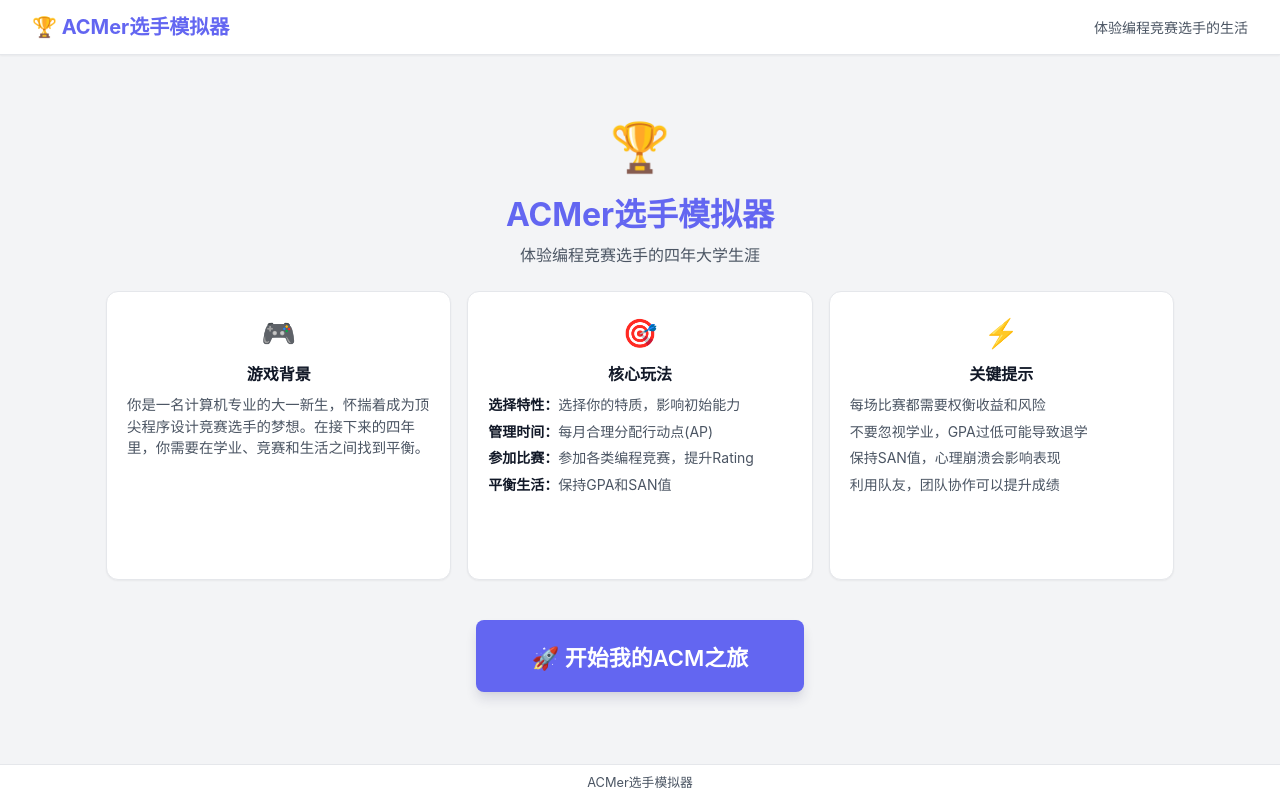
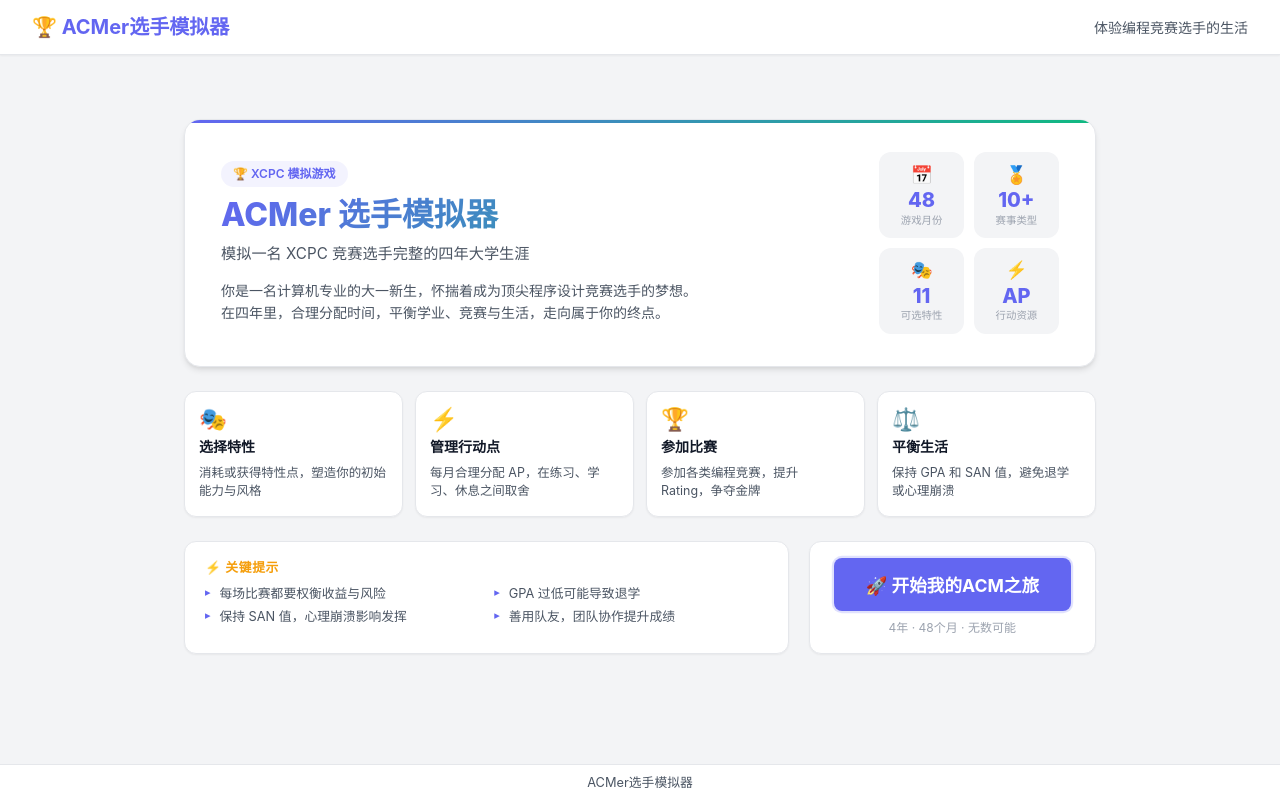
Before and after one commit to a48zhang/ACMer-Simulator, a React (Vite) app: page / in a window 1280 px wide. Built offline with nearby package versions, Linux system fonts and the light colour scheme.

Commit message:
fix: UI improvements - redesign intro panel, fix trait panel layout, badge position, inline events
Co-authored-by: a48zhang <107384053+a48zhang@users.noreply.github.com>

```diff
--- a/src/components/panels/EventPanel.jsx
+++ b/src/components/panels/EventPanel.jsx
@@ -175,7 +175,7 @@ InlineChoiceButton.displayName = 'InlineChoiceButton';
 const EventCardItem = memo(({ event, onOpenEvent, onDirectChoice }) => {
   // 检查是否为简单事件（可以内联选择）
   const isSimple = useMemo(() => {
-    return event.choices?.length === 2 &&
+    return event.choices?.length > 0 &&
       event.choices.every(c => !c.requiresTeamSelection && !c.specialAction);
   }, [event.choices]);
 
--- a/src/components/panels/IntroPanel.jsx
+++ b/src/components/panels/IntroPanel.jsx
@@ -1,178 +1,379 @@
-import styled from 'styled-components';
+import styled, { keyframes } from 'styled-components';
 import { Button } from '../common/Button';
+import { TRAITS } from '../../data/traits';
 
+const fadeUp = keyframes`
+  from { opacity: 0; transform: translateY(16px); }
+  to   { opacity: 1; transform: translateY(0); }
+`;
+
+const pulse = keyframes`
+  0%, 100% { box-shadow: 0 0 0 0 rgba(99,102,241,0.25); }
+  50%       { box-shadow: 0 0 0 10px rgba(99,102,241,0); }
+`;
+
+/* ─── Outer wrapper ─────────────────────────────────────── */
 const IntroPanelWrapper = styled.section`
-  max-width: 1100px;
+  width: 100%;
+  max-width: 960px;
   margin: 0 auto;
-  padding: 1.5rem 1rem;
-  height: 100%;
+  padding: 2rem 1.5rem 2.5rem;
   display: flex;
   flex-direction: column;
+  gap: 1.5rem;
+  animation: ${fadeUp} 0.5s ease-out both;
 `;
 
-const IntroHero = styled.div`
-  text-align: center;
-  margin-bottom: 1.5rem;
-  flex-shrink: 0;
+/* ─── Hero row ───────────────────────────────────────────── */
+const HeroRow = styled.div`
+  display: grid;
+  grid-template-columns: 1fr auto;
+  gap: 2rem;
+  align-items: center;
+  background: ${props => props.theme.colors.surface};
+  border: 1px solid ${props => props.theme.colors.border};
+  border-radius: ${props => props.theme.radius.xl};
+  padding: 2rem 2.25rem;
+  box-shadow: ${props => props.theme.shadows.md};
+  position: relative;
+  overflow: hidden;
+
+  &::before {
+    content: '';
+    position: absolute;
+    top: 0; left: 0; right: 0;
+    height: 3px;
+    background: linear-gradient(90deg,
+      ${props => props.theme.colors.primary},
+      ${props => props.theme.colors.secondary});
+  }
+
+  @media (max-width: 640px) {
+    grid-template-columns: 1fr;
+  }
 `;
 
-const IntroLogo = styled.div`
-  font-size: 3rem;
-  margin-bottom: 0.5rem;
+const HeroLeft = styled.div`
+  display: flex;
+  flex-direction: column;
+  gap: 0.6rem;
 `;
 
-const IntroTitle = styled.h1`
-  font-size: 2rem;
-  font-weight: 700;
+const HeroBadge = styled.span`
+  display: inline-flex;
+  align-items: center;
+  gap: 0.3rem;
+  font-size: 0.75rem;
+  font-weight: 600;
   color: ${props => props.theme.colors.primary};
-  margin-bottom: 0.25rem;
+  background: rgba(99,102,241,0.08);
+  padding: 0.25rem 0.75rem;
+  border-radius: ${props => props.theme.radius.full};
+  width: fit-content;
 `;
 
-const IntroSubtitle = styled.p`
-  font-size: 1rem;
-  color: ${props => props.theme.colors.textSecondary};
+const HeroTitle = styled.h1`
+  font-size: 2rem;
+  font-weight: 800;
+  color: ${props => props.theme.colors.textMain};
+  line-height: 1.15;
+  margin: 0;
+  background: linear-gradient(135deg,
+    ${props => props.theme.colors.primary},
+    ${props => props.theme.colors.secondary});
+  -webkit-background-clip: text;
+  -webkit-text-fill-color: transparent;
+  background-clip: text;
 `;
 
-const IntroCards = styled.div`
-  display: flex;
-  flex-direction: row;
-  gap: 1rem;
-  margin-bottom: 1.5rem;
-  flex: 1;
-  min-height: 0;
+const HeroTagline = styled.p`
+  font-size: 0.95rem;
+  color: ${props => props.theme.colors.textSecondary};
+  margin: 0;
+  line-height: 1.5;
 `;
 
-const IntroCard = styled.div`
-  flex: 1;
-  background: ${props => props.theme.colors.surface};
-  border-radius: ${props => props.theme.radius.lg};
-  padding: 1.25rem;
-  box-shadow: ${props => props.theme.shadows.sm};
-  border: 1px solid ${props => props.theme.colors.border};
-  overflow-y: auto;
-  min-width: 0;
+const HeroDesc = styled.p`
+  font-size: 0.875rem;
+  color: ${props => props.theme.colors.textSecondary};
+  line-height: 1.6;
+  margin: 0.25rem 0 0;
+  max-width: 480px;
 `;
 
-const IntroCardIcon = styled.div`
-  font-size: 1.75rem;
-  margin-bottom: 0.5rem;
+/* Stat mini-grid on the right */
+const HeroStats = styled.div`
+  display: grid;
+  grid-template-columns: 1fr 1fr;
+  gap: 0.6rem;
+  min-width: 180px;
+
+  @media (max-width: 640px) {
+    grid-template-columns: repeat(4, 1fr);
+    min-width: unset;
+  }
+`;
+
+const StatCard = styled.div`
+  display: flex;
+  flex-direction: column;
+  align-items: center;
+  gap: 0.15rem;
+  background: ${props => props.theme.colors.background};
+  border-radius: ${props => props.theme.radius.lg};
+  padding: 0.6rem 0.5rem;
   text-align: center;
 `;
 
-const IntroCardTitle = styled.h3`
-  font-size: 1rem;
-  font-weight: 600;
-  color: ${props => props.theme.colors.textMain};
-  margin-bottom: 0.5rem;
-  text-align: center;
+const StatIcon = styled.span`
+  font-size: 1.1rem;
+`;
+const StatNum = styled.span`
+  font-size: 1.25rem;
+  font-weight: 800;
+  color: ${props => props.theme.colors.primary};
+  line-height: 1;
+`;
+const StatLabel = styled.span`
+  font-size: 0.65rem;
+  color: ${props => props.theme.colors.textTertiary};
+  font-weight: 500;
 `;
 
-const IntroCardText = styled.p`
-  color: ${props => props.theme.colors.textSecondary};
-  line-height: 1.5;
-  margin-bottom: 0.5rem;
-  font-size: 0.9rem;
+/* ─── Feature cards row ─────────────────────────────────── */
+const FeatureGrid = styled.div`
+  display: grid;
+  grid-template-columns: repeat(4, 1fr);
+  gap: 0.75rem;
+
+  @media (max-width: 768px) {
+    grid-template-columns: repeat(2, 1fr);
+  }
+  @media (max-width: 480px) {
+    grid-template-columns: 1fr 1fr;
+  }
 `;
 
-const IntroCardList = styled.ul`
+const FeatureCard = styled.div`
+  background: ${props => props.theme.colors.surface};
+  border: 1px solid ${props => props.theme.colors.border};
+  border-radius: ${props => props.theme.radius.lg};
+  padding: 1rem 0.875rem;
+  display: flex;
+  flex-direction: column;
+  gap: 0.4rem;
+  box-shadow: ${props => props.theme.shadows.sm};
+  transition: transform 0.15s, box-shadow 0.15s;
+
+  &:hover {
+    transform: translateY(-2px);
+    box-shadow: ${props => props.theme.shadows.md};
+  }
+`;
+
+const FeatureIcon = styled.div`
+  font-size: 1.4rem;
+  line-height: 1;
+`;
+
+const FeatureTitle = styled.h3`
+  font-size: 0.875rem;
+  font-weight: 700;
+  color: ${props => props.theme.colors.textMain};
+  margin: 0;
+`;
+
+const FeatureDesc = styled.p`
+  font-size: 0.78rem;
+  color: ${props => props.theme.colors.textSecondary};
+  line-height: 1.45;
+  margin: 0;
+`;
+
+/* ─── Bottom row (tips + CTA) ───────────────────────────── */
+const BottomRow = styled.div`
+  display: grid;
+  grid-template-columns: 1fr auto;
+  gap: 1.25rem;
+  align-items: stretch;
+
+  @media (max-width: 640px) {
+    grid-template-columns: 1fr;
+  }
+`;
+
+const TipsCard = styled.div`
+  background: ${props => props.theme.colors.surface};
+  border: 1px solid ${props => props.theme.colors.border};
+  border-radius: ${props => props.theme.radius.lg};
+  padding: 1rem 1.25rem;
+  box-shadow: ${props => props.theme.shadows.sm};
+`;
+
+const TipsTitle = styled.h3`
+  font-size: 0.8rem;
+  font-weight: 700;
+  color: ${props => props.theme.colors.warning};
+  text-transform: uppercase;
+  letter-spacing: 0.05em;
+  margin: 0 0 0.5rem;
+  display: flex;
+  align-items: center;
+  gap: 0.3rem;
+`;
+
+const TipsList = styled.ul`
   list-style: none;
   padding: 0;
   margin: 0;
-`;
+  display: grid;
+  grid-template-columns: 1fr 1fr;
+  gap: 0.3rem 1rem;
 
-const IntroCardListItem = styled.li`
-  color: ${props => props.theme.colors.textSecondary};
-  line-height: 1.5;
-  margin-bottom: 0.35rem;
-  font-size: 0.875rem;
-
-  strong {
-    color: ${props => props.theme.colors.textMain};
-    font-weight: 600;
+  @media (max-width: 480px) {
+    grid-template-columns: 1fr;
   }
 `;
 
-const IntroFooter = styled.div`
+const TipsItem = styled.li`
+  font-size: 0.8rem;
+  color: ${props => props.theme.colors.textSecondary};
+  line-height: 1.4;
+  padding-left: 0.9rem;
+  position: relative;
+
+  &::before {
+    content: '▸';
+    position: absolute;
+    left: 0;
+    color: ${props => props.theme.colors.primary};
+    font-size: 0.7rem;
+  }
+`;
+
+const CtaBlock = styled.div`
+  display: flex;
+  flex-direction: column;
+  align-items: center;
+  justify-content: center;
+  gap: 0.5rem;
+  background: ${props => props.theme.colors.surface};
+  border: 1px solid ${props => props.theme.colors.border};
+  border-radius: ${props => props.theme.radius.lg};
+  padding: 1rem 1.5rem;
+  box-shadow: ${props => props.theme.shadows.sm};
+  min-width: 180px;
+
+  @media (max-width: 640px) {
+    min-width: unset;
+    width: 100%;
+  }
+`;
+
+const CtaHint = styled.p`
+  font-size: 0.75rem;
+  color: ${props => props.theme.colors.textTertiary};
   text-align: center;
-  padding: 1rem 0;
-  flex-shrink: 0;
+  margin: 0;
 `;
 
 const IntroStartButton = styled(Button)`
-  padding: 1.25rem 3.5rem;
-  font-size: 1.375rem;
-  font-weight: 600;
-  box-shadow: ${props => props.theme.shadows.lg};
-  transform: scale(1);
-  transition: all 0.2s ease;
-  animation: pulse 2s infinite;
-
-  @keyframes pulse {
-    0%, 100% {
-      box-shadow: ${props => props.theme.shadows.lg};
-    }
-    50% {
-      box-shadow: 0 0 0 8px rgba(99, 102, 241, 0.2);
-    }
-  }
+  padding: 0.875rem 2rem;
+  font-size: 1.1rem;
+  font-weight: 700;
+  width: 100%;
+  animation: ${pulse} 2s infinite;
 
   &:hover:not(:disabled) {
-    transform: scale(1.05);
-    box-shadow: 0 20px 25px -5px rgba(0, 0, 0, 0.1), 0 10px 10px -5px rgba(0, 0, 0, 0.04);
     animation: none;
+    transform: scale(1.04);
   }
-
   &:active:not(:disabled) {
-    transform: scale(0.98);
+    transform: scale(0.97);
   }
 `;
 
 function IntroPanel({ onStart }) {
+  const traitCount = TRAITS.length;
   return (
     <IntroPanelWrapper>
-      <IntroHero>
-        <IntroLogo>🏆</IntroLogo>
-        <IntroTitle>ACMer选手模拟器</IntroTitle>
-        <IntroSubtitle>体验编程竞赛选手的四年大学生涯</IntroSubtitle>
-      </IntroHero>
+      {/* Hero */}
+      <HeroRow>
+        <HeroLeft>
+          <HeroBadge>🏆 XCPC 模拟游戏</HeroBadge>
+          <HeroTitle>ACMer 选手模拟器</HeroTitle>
+          <HeroTagline>模拟一名 XCPC 竞赛选手完整的四年大学生涯</HeroTagline>
+          <HeroDesc>
+            你是一名计算机专业的大一新生，怀揣着成为顶尖程序设计竞赛选手的梦想。
+            在四年里，合理分配时间，平衡学业、竞赛与生活，走向属于你的终点。
+          </HeroDesc>
+        </HeroLeft>
+        <HeroStats>
+          <StatCard>
+            <StatIcon>📅</StatIcon>
+            <StatNum>48</StatNum>
+            <StatLabel>游戏月份</StatLabel>
+          </StatCard>
+          <StatCard>
+            <StatIcon>🏅</StatIcon>
+            <StatNum>10+</StatNum>
+            <StatLabel>赛事类型</StatLabel>
+          </StatCard>
+          <StatCard>
+            <StatIcon>🎭</StatIcon>
+            <StatNum>{traitCount}</StatNum>
+            <StatLabel>可选特性</StatLabel>
+          </StatCard>
+          <StatCard>
+            <StatIcon>⚡</StatIcon>
+            <StatNum>AP</StatNum>
+            <StatLabel>行动资源</StatLabel>
+          </StatCard>
+        </HeroStats>
+      </HeroRow>
 
-      <IntroCards>
-        <IntroCard>
-          <IntroCardIcon>🎮</IntroCardIcon>
-          <IntroCardTitle>游戏背景</IntroCardTitle>
-          <IntroCardText>
-            你是一名计算机专业的大一新生，怀揣着成为顶尖程序设计竞赛选手的梦想。在接下来的四年里，你需要在学业、竞赛和生活之间找到平衡。
-          </IntroCardText>
-        </IntroCard>
+      {/* Feature cards */}
+      <FeatureGrid>
+        <FeatureCard>
+          <FeatureIcon>🎭</FeatureIcon>
+          <FeatureTitle>选择特性</FeatureTitle>
+          <FeatureDesc>消耗或获得特性点，塑造你的初始能力与风格</FeatureDesc>
+        </FeatureCard>
+        <FeatureCard>
+          <FeatureIcon>⚡</FeatureIcon>
+          <FeatureTitle>管理行动点</FeatureTitle>
+          <FeatureDesc>每月合理分配 AP，在练习、学习、休息之间取舍</FeatureDesc>
+        </FeatureCard>
+        <FeatureCard>
+          <FeatureIcon>🏆</FeatureIcon>
+          <FeatureTitle>参加比赛</FeatureTitle>
+          <FeatureDesc>参加各类编程竞赛，提升 Rating，争夺金牌</FeatureDesc>
+        </FeatureCard>
+        <FeatureCard>
+          <FeatureIcon>⚖️</FeatureIcon>
+          <FeatureTitle>平衡生活</FeatureTitle>
+          <FeatureDesc>保持 GPA 和 SAN 值，避免退学或心理崩溃</FeatureDesc>
+        </FeatureCard>
+      </FeatureGrid>
 
-        <IntroCard>
-          <IntroCardIcon>🎯</IntroCardIcon>
-          <IntroCardTitle>核心玩法</IntroCardTitle>
-          <IntroCardList>
-            <IntroCardListItem><strong>选择特性：</strong>选择你的特质，影响初始能力</IntroCardListItem>
-            <IntroCardListItem><strong>管理时间：</strong>每月合理分配行动点(AP)</IntroCardListItem>
-            <IntroCardListItem><strong>参加比赛：</strong>参加各类编程竞赛，提升Rating</IntroCardListItem>
-            <IntroCardListItem><strong>平衡生活：</strong>保持GPA和SAN值</IntroCardListItem>
-          </IntroCardList>
-        </IntroCard>
-
-        <IntroCard>
-          <IntroCardIcon>⚡</IntroCardIcon>
-          <IntroCardTitle>关键提示</IntroCardTitle>
-          <IntroCardList>
-            <IntroCardListItem>每场比赛都需要权衡收益和风险</IntroCardListItem>
-            <IntroCardListItem>不要忽视学业，GPA过低可能导致退学</IntroCardListItem>
-            <IntroCardListItem>保持SAN值，心理崩溃会影响表现</IntroCardListItem>
-            <IntroCardListItem>利用队友，团队协作可以提升成绩</IntroCardListItem>
-          </IntroCardList>
-        </IntroCard>
-      </IntroCards>
-
-      <IntroFooter>
-        <IntroStartButton variant="primary" size="lg" onClick={onStart}>
-          🚀 开始我的ACM之旅
-        </IntroStartButton>
-      </IntroFooter>
+      {/* Tips + CTA */}
+      <BottomRow>
+        <TipsCard>
+          <TipsTitle>⚡ 关键提示</TipsTitle>
+          <TipsList>
+            <TipsItem>每场比赛都要权衡收益与风险</TipsItem>
+            <TipsItem>GPA 过低可能导致退学</TipsItem>
+            <TipsItem>保持 SAN 值，心理崩溃影响发挥</TipsItem>
+            <TipsItem>善用队友，团队协作提升成绩</TipsItem>
+          </TipsList>
+        </TipsCard>
+        <CtaBlock>
+          <IntroStartButton variant="primary" size="lg" onClick={onStart}>
+            🚀 开始我的ACM之旅
+          </IntroStartButton>
+          <CtaHint>4年 · 48个月 · 无数可能</CtaHint>
+        </CtaBlock>
+      </BottomRow>
     </IntroPanelWrapper>
   );
 }
--- a/src/components/panels/TraitSelectionPanel.jsx
+++ b/src/components/panels/TraitSelectionPanel.jsx
@@ -320,7 +320,7 @@ const TraitDesc = styled.div`
 
 const SelectedBadge = styled.div`
   position: absolute;
-  top: 0.55rem;
+  bottom: 0.55rem;
   right: 0.55rem;
   background: ${props => props.$negative ? props.theme.colors.warning : props.theme.colors.primary};
   color: white;
--- a/src/styles/AppStyles.js
+++ b/src/styles/AppStyles.js
@@ -74,7 +74,7 @@ export const Main = styled.main`
 
   &.full-width {
     align-items: center;
-    justify-content: center;
+    justify-content: flex-start;
     padding: 2rem;
     overflow: auto;
   }
```
